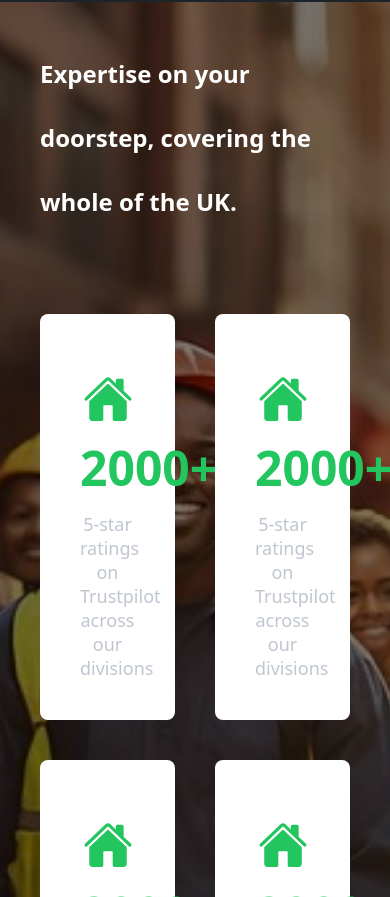
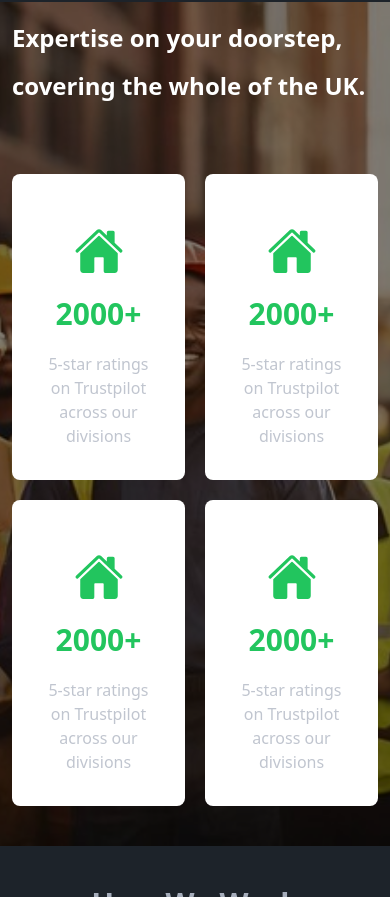
Before and after one commit to rjspyk5/reactContest, a React (Vite) app: page / in a window 390 px wide. Shown: the part 3367-4264 px from the top of the page. Built offline with nearby package versions, Linux system fonts and the light colour scheme.

Commit message:
make responsive why us section

```diff
--- a/src/components/WhyUs/WhyUs.jsx
+++ b/src/components/WhyUs/WhyUs.jsx
@@ -14,70 +14,70 @@ export const WhyUs = () => {
         }}
       >
         <div className="hero-overlay w-full h-full bg-opacity-50 bg-black"></div>
-        <div className="flex flex-col md:flex-row gap-20 md:p-20 p-10">
+        <div className="flex flex-col lg:flex-row gap-16 md:p-10  p-3">
           <div className="w-full lg:w-50">
             <p
-              style={{ lineHeight: "4rem" }}
+              style={{ lineHeight: "3rem" }}
               className="text-2xl md:text-3xl lg:text-5xl font-semibold text-white "
             >
               Expertise on your doorstep, covering the whole of the UK.
             </p>
           </div>
           <div className="w-full lg:w-50">
-            <div className="rounded grid grid-cols-2 *:rounded-lg gap-10 md:gap-16 lg:gap-20">
-              <div className="flex-col items-center justify-center space-y-5 bg-white p-10">
+            <div className="rounded grid grid-cols-2 *:rounded-lg gap-5 md:gap-10 ">
+              <div className="flex-col items-center justify-center space-y-5 bg-white p-8 md:p-10">
                 <div className="flex justify-center">
                   <IoHome
                     className="text-green-500 text-center block mt-5"
                     size={50}
                   />
                 </div>
-                <p className="font-semibold text-green-500 text-5xl text-center">
+                <p className="font-semibold text-green-500 md:text-5xl text-3xl text-center">
                   2000+
                 </p>
-                <p className="leading-6 text-center text-lg opacity-70">
+                <p className="leading-6 text-center text-base  md:text-lg opacity-70">
                   5-star ratings on Trustpilot across our divisions
                 </p>
               </div>
-              <div className="flex-col items-center justify-center space-y-5 bg-white p-10">
+              <div className="flex-col items-center justify-center space-y-5 bg-white p-8 md:p-10">
                 <div className="flex justify-center">
                   <IoHome
                     className="text-green-500 text-center block mt-5"
                     size={50}
                   />
                 </div>
-                <p className="font-semibold text-green-500 text-5xl text-center">
+                <p className="font-semibold text-green-500 md:text-5xl text-3xl text-center">
                   2000+
                 </p>
-                <p className="leading-6 text-center text-lg opacity-70">
+                <p className="leading-6 text-center text-base  md:text-lg opacity-70">
                   5-star ratings on Trustpilot across our divisions
                 </p>
               </div>
-              <div className="flex-col items-center justify-center space-y-5 bg-white p-10">
+              <div className="flex-col items-center justify-center space-y-5 bg-white p-8 md:p-10">
                 <div className="flex justify-center">
                   <IoHome
                     className="text-green-500 text-center block mt-5"
                     size={50}
                   />
                 </div>
-                <p className="font-semibold text-green-500 text-5xl text-center">
+                <p className="font-semibold text-green-500 md:text-5xl text-3xl text-center">
                   2000+
                 </p>
-                <p className="leading-6 text-center text-lg opacity-70">
+                <p className="leading-6 text-center text-base  md:text-lg opacity-70">
                   5-star ratings on Trustpilot across our divisions
                 </p>
               </div>
-              <div className="flex-col items-center justify-center space-y-5 bg-white p-10">
+              <div className="flex-col items-center justify-center space-y-5 bg-white p-8 md:p-10">
                 <div className="flex justify-center">
                   <IoHome
                     className="text-green-500 text-center block mt-5"
                     size={50}
                   />
                 </div>
-                <p className="font-semibold text-green-500 text-5xl text-center">
+                <p className="font-semibold text-green-500 md:text-5xl text-3xl text-center">
                   2000+
                 </p>
-                <p className="leading-6 text-center text-lg opacity-70">
+                <p className="leading-6 text-center text-base  md:text-lg opacity-70">
                   5-star ratings on Trustpilot across our divisions
                 </p>
               </div>
```
